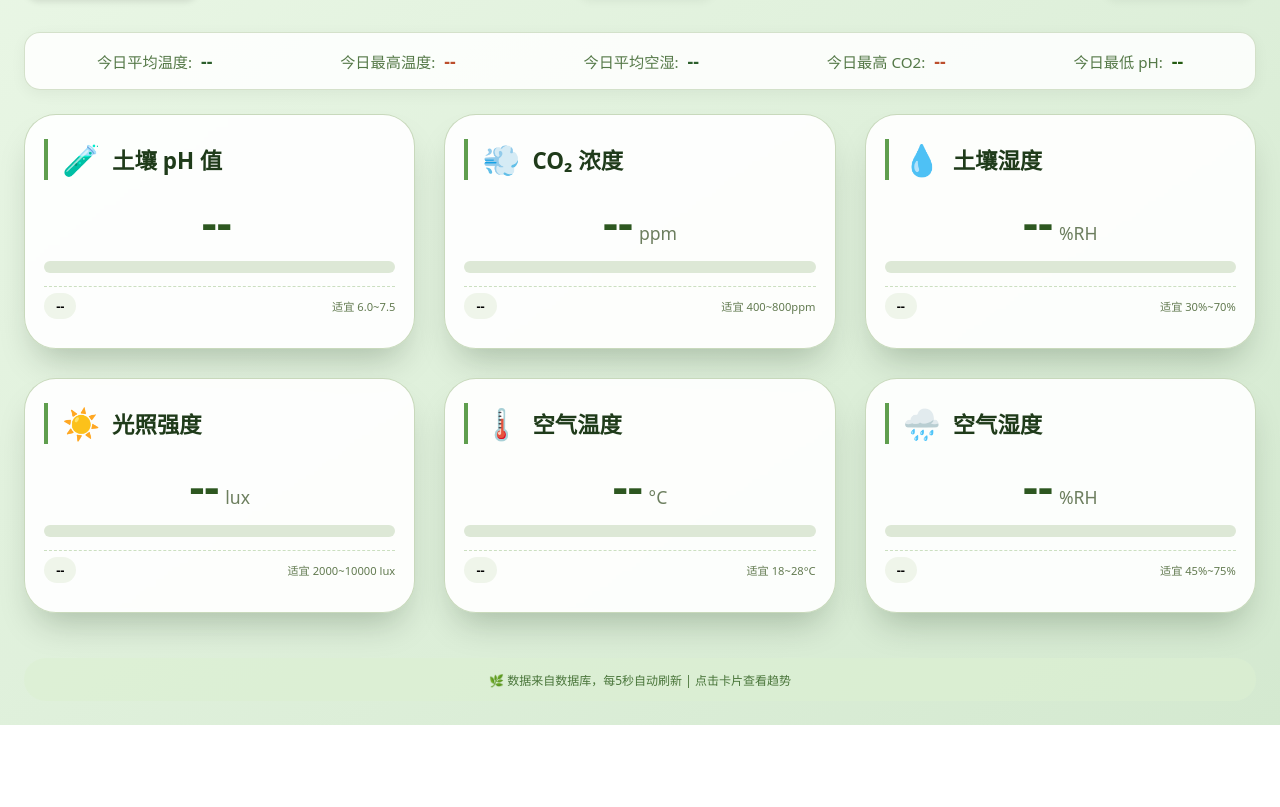
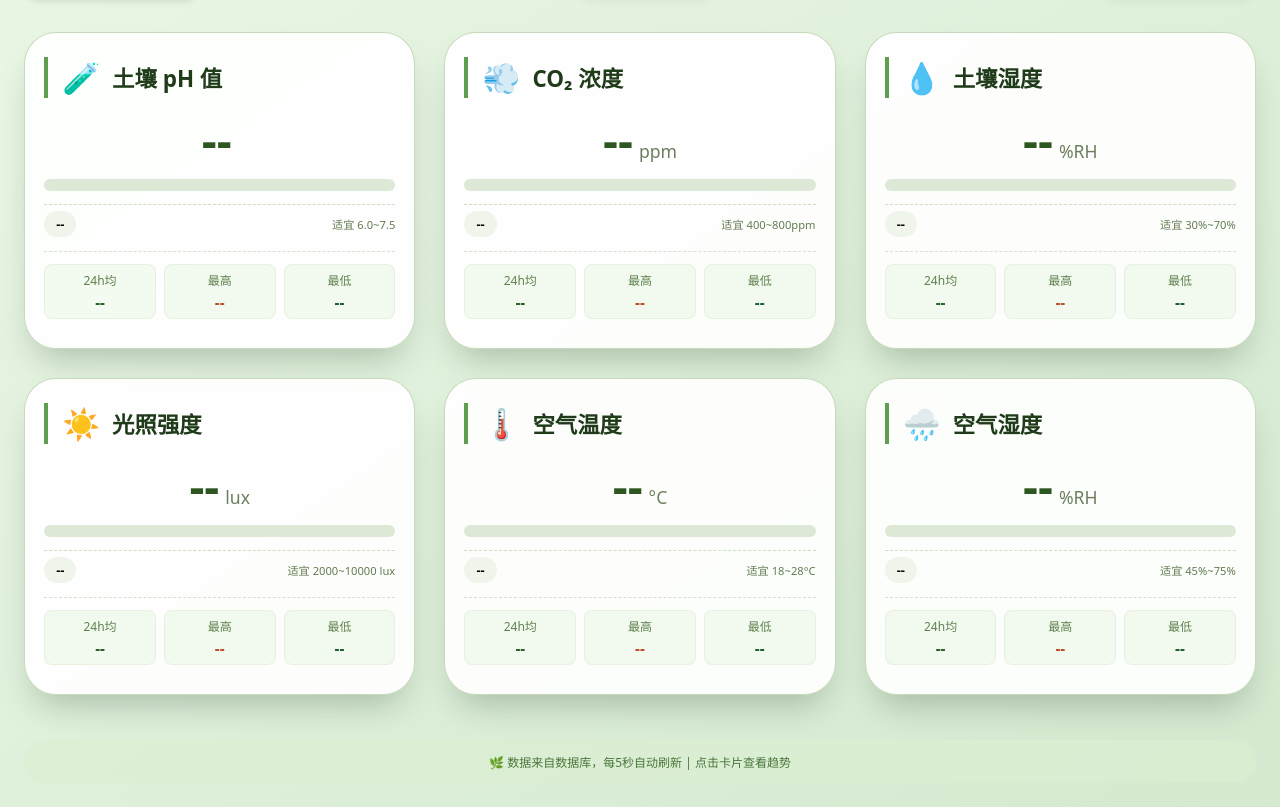
Before and after one commit to bighj256/webhook_bridge, a Flask app: page /dashboard in a window 1280 px wide. Shown: the part 127-934 px from the top of the page. Before the commit the page ends 852 px from the top, so only its background shows below. Run offline with Flask 3, Linux system fonts and the light colour scheme; data that the repository does not hold is empty; parts of the project's set-up code (start-up, migrations or seed data) failed here and were passed over; some libraries are stand-ins or nearby versions.

Commit message:
更改最高最低平均值显示布局

```diff
--- a/static/css/style.css
+++ b/static/css/style.css
@@ -259,38 +259,46 @@ body {
     .value { font-size: 2rem; }
 }
 
-/* 统计聚合卡片栏 */
-.stats-bar {
+/* 卡片内嵌统计 (24h) */
+.daily-stats {
     display: flex;
-    justify-content: space-around;
-    align-items: center;
-    flex-wrap: wrap;
-    background: rgba(255, 255, 255, 0.85);
-    padding: 1rem;
-    border-radius: 1rem;
-    box-shadow: 0 4px 15px rgba(0, 0, 0, 0.05);
-    margin-bottom: 1.5rem;
-    gap: 1rem;
-    border: 1px solid rgba(120, 160, 90, 0.3);
+    justify-content: space-between;
+    margin-top: 14px;
+    padding-top: 12px;
+    border-top: 1px dashed rgba(120, 160, 90, 0.3);
 }
 
-.stat-item {
-    font-size: 0.95rem;
-    color: #2b5e2b;
+.stat-pill {
+    display: flex;
+    flex-direction: column;
+    align-items: center;
+    background: rgba(235, 247, 230, 0.6);
+    padding: 6px 10px;
+    border-radius: 8px;
+    font-size: 0.85rem;
+    flex: 1;
+    margin: 0 4px;
+    border: 1px solid rgba(120, 160, 90, 0.1);
 }
 
-.stat-label {
-    color: #557948;
-    margin-right: 5px;
+.stat-pill:first-child { margin-left: 0; }
+.stat-pill:last-child { margin-right: 0; }
+
+.stat-pill .stat-label {
+    font-size: 0.75rem;
+    color: #5f804d;
+    margin-bottom: 3px;
+    margin-right: 0;
 }
 
-.stat-val {
+.stat-pill .stat-val {
     font-weight: 700;
-    font-size: 1.1rem;
+    color: #2b5e2b;
+    font-size: 0.95rem;
 }
 
-.stat-max { color: #bc4e2c; }
-.stat-min { color: #235b10; }
+.stat-pill .stat-max { color: #bc4e2c; }
+.stat-pill .stat-min { color: #1a5e30; }
 
 /* 模态框头部按钮组 */
 .modal-header-actions {
--- a/static/js/dashboard.js
+++ b/static/js/dashboard.js
@@ -87,11 +87,30 @@ async function fetchStats() {
         if (!response.ok) return;
         const data = await response.json();
         if (data.temp) {
-            document.getElementById('statAvgTemp').innerText = `${data.temp.avg}°C`;
-            document.getElementById('statMaxTemp').innerText = `${data.temp.max}°C`;
-            document.getElementById('statAvgHum').innerText = `${data.air_humi.avg}%`;
-            document.getElementById('statMaxCo2').innerText = `${data.co2.max}ppm`;
-            document.getElementById('statMinPh').innerText = `${data.ph.min}`;
+            // pH
+            document.getElementById('cardAvgPh').innerText = data.ph.avg;
+            document.getElementById('cardMaxPh').innerText = data.ph.max;
+            document.getElementById('cardMinPh').innerText = data.ph.min;
+            // CO2
+            document.getElementById('cardAvgCo2').innerText = data.co2.avg;
+            document.getElementById('cardMaxCo2').innerText = data.co2.max;
+            document.getElementById('cardMinCo2').innerText = data.co2.min;
+            // Soil Moisture
+            document.getElementById('cardAvgSoil').innerText = data.soil_humi.avg;
+            document.getElementById('cardMaxSoil').innerText = data.soil_humi.max;
+            document.getElementById('cardMinSoil').innerText = data.soil_humi.min;
+            // Light
+            document.getElementById('cardAvgLight').innerText = data.light.avg;
+            document.getElementById('cardMaxLight').innerText = data.light.max;
+            document.getElementById('cardMinLight').innerText = data.light.min;
+            // Air Temp
+            document.getElementById('cardAvgTemp').innerText = data.temp.avg;
+            document.getElementById('cardMaxTemp').innerText = data.temp.max;
+            document.getElementById('cardMinTemp').innerText = data.temp.min;
+            // Air Hum
+            document.getElementById('cardAvgHum').innerText = data.air_humi.avg;
+            document.getElementById('cardMaxHum').innerText = data.air_humi.max;
+            document.getElementById('cardMinHum').innerText = data.air_humi.min;
         }
     } catch (err) {
         console.error('获取统计数据失败:', err);
@@ -327,6 +346,9 @@ document.addEventListener('DOMContentLoaded', () => {
             const data = JSON.parse(event.data);
             updateUI(data);
 
+            // 收到最新传感数据的同时，触发一次统计数据的刷新
+            fetchStats();
+
             // 如果图表正在显示，流式更新图表
             if (document.getElementById('chartModal').style.display === 'flex' && currentChart) {
                 const nowStr = new Date().toLocaleTimeString([], {hour: '2-digit', minute:'2-digit'});
--- a/templates/dashboard.html
+++ b/templates/dashboard.html
@@ -23,51 +23,72 @@
         </div>
     </div>
 
-    <!-- 新增：数据聚合统计卡片栏 (今日/近24h) -->
-    <div class="stats-bar" id="statsBar">
-        <div class="stat-item"><span class="stat-label">今日平均温度:</span> <strong class="stat-val" id="statAvgTemp">--</strong></div>
-        <div class="stat-item"><span class="stat-label">今日最高温度:</span> <strong class="stat-val stat-max" id="statMaxTemp">--</strong></div>
-        <div class="stat-item"><span class="stat-label">今日平均空湿:</span> <strong class="stat-val" id="statAvgHum">--</strong></div>
-        <div class="stat-item"><span class="stat-label">今日最高 CO2:</span> <strong class="stat-val stat-max" id="statMaxCo2">--</strong></div>
-        <div class="stat-item"><span class="stat-label">今日最低 pH:</span> <strong class="stat-val stat-min" id="statMinPh">--</strong></div>
-    </div>
-
     <div class="grid">
         <div class="card" data-type="ph">
             <div class="card-header"><div class="icon">🧪</div><h3>土壤 pH 值</h3></div>
             <div class="value-area"><span class="value" id="pHValue">--</span><span class="unit"></span></div>
             <div class="progress-container"><div class="progress-fill" id="pHFill" style="width: 0%;"></div></div>
             <div class="status-row"><span class="status-badge" id="pHStatus">--</span><span class="range-hint">适宜 6.0~7.5</span></div>
+            <div class="daily-stats">
+                <div class="stat-pill"><span class="stat-label">24h均</span><span class="stat-val" id="cardAvgPh">--</span></div>
+                <div class="stat-pill"><span class="stat-label">最高</span><span class="stat-val stat-max" id="cardMaxPh">--</span></div>
+                <div class="stat-pill"><span class="stat-label">最低</span><span class="stat-val stat-min" id="cardMinPh">--</span></div>
+            </div>
         </div>
         <div class="card" data-type="co2">
             <div class="card-header"><div class="icon">💨</div><h3>CO₂ 浓度</h3></div>
             <div class="value-area"><span class="value" id="co2Value">--</span><span class="unit">ppm</span></div>
             <div class="progress-container"><div class="progress-fill" id="co2Fill" style="width: 0%;"></div></div>
             <div class="status-row"><span class="status-badge" id="co2Status">--</span><span class="range-hint">适宜 400~800ppm</span></div>
+            <div class="daily-stats">
+                <div class="stat-pill"><span class="stat-label">24h均</span><span class="stat-val" id="cardAvgCo2">--</span></div>
+                <div class="stat-pill"><span class="stat-label">最高</span><span class="stat-val stat-max" id="cardMaxCo2">--</span></div>
+                <div class="stat-pill"><span class="stat-label">最低</span><span class="stat-val stat-min" id="cardMinCo2">--</span></div>
+            </div>
         </div>
         <div class="card" data-type="soilMoisture">
             <div class="card-header"><div class="icon">💧</div><h3>土壤湿度</h3></div>
             <div class="value-area"><span class="value" id="moistureValue">--</span><span class="unit">%RH</span></div>
             <div class="progress-container"><div class="progress-fill" id="moistureFill" style="width: 0%;"></div></div>
             <div class="status-row"><span class="status-badge" id="moistureStatus">--</span><span class="range-hint">适宜 30%~70%</span></div>
+            <div class="daily-stats">
+                <div class="stat-pill"><span class="stat-label">24h均</span><span class="stat-val" id="cardAvgSoil">--</span></div>
+                <div class="stat-pill"><span class="stat-label">最高</span><span class="stat-val stat-max" id="cardMaxSoil">--</span></div>
+                <div class="stat-pill"><span class="stat-label">最低</span><span class="stat-val stat-min" id="cardMinSoil">--</span></div>
+            </div>
         </div>
         <div class="card" data-type="light">
             <div class="card-header"><div class="icon">☀️</div><h3>光照强度</h3></div>
             <div class="value-area"><span class="value" id="lightValue">--</span><span class="unit">lux</span></div>
             <div class="progress-container"><div class="progress-fill" id="lightFill" style="width: 0%;"></div></div>
             <div class="status-row"><span class="status-badge" id="lightStatus">--</span><span class="range-hint">适宜 2000~10000 lux</span></div>
+            <div class="daily-stats">
+                <div class="stat-pill"><span class="stat-label">24h均</span><span class="stat-val" id="cardAvgLight">--</span></div>
+                <div class="stat-pill"><span class="stat-label">最高</span><span class="stat-val stat-max" id="cardMaxLight">--</span></div>
+                <div class="stat-pill"><span class="stat-label">最低</span><span class="stat-val stat-min" id="cardMinLight">--</span></div>
+            </div>
         </div>
         <div class="card" data-type="airTemp">
             <div class="card-header"><div class="icon">🌡️</div><h3>空气温度</h3></div>
             <div class="value-area"><span class="value" id="airTempValue">--</span><span class="unit">°C</span></div>
             <div class="progress-container"><div class="progress-fill" id="tempFill" style="width: 0%;"></div></div>
             <div class="status-row"><span class="status-badge" id="tempStatus">--</span><span class="range-hint">适宜 18~28°C</span></div>
+            <div class="daily-stats">
+                <div class="stat-pill"><span class="stat-label">24h均</span><span class="stat-val" id="cardAvgTemp">--</span></div>
+                <div class="stat-pill"><span class="stat-label">最高</span><span class="stat-val stat-max" id="cardMaxTemp">--</span></div>
+                <div class="stat-pill"><span class="stat-label">最低</span><span class="stat-val stat-min" id="cardMinTemp">--</span></div>
+            </div>
         </div>
         <div class="card" data-type="airHum">
             <div class="card-header"><div class="icon">🌧️</div><h3>空气湿度</h3></div>
             <div class="value-area"><span class="value" id="airHumValue">--</span><span class="unit">%RH</span></div>
             <div class="progress-container"><div class="progress-fill" id="airHumFill" style="width: 0%;"></div></div>
             <div class="status-row"><span class="status-badge" id="airHumStatus">--</span><span class="range-hint">适宜 45%~75%</span></div>
+            <div class="daily-stats">
+                <div class="stat-pill"><span class="stat-label">24h均</span><span class="stat-val" id="cardAvgHum">--</span></div>
+                <div class="stat-pill"><span class="stat-label">最高</span><span class="stat-val stat-max" id="cardMaxHum">--</span></div>
+                <div class="stat-pill"><span class="stat-label">最低</span><span class="stat-val stat-min" id="cardMinHum">--</span></div>
+            </div>
         </div>
     </div>
     <div class="footer">🌿 数据来自数据库，每5秒自动刷新 | 点击卡片查看趋势</div>
```
